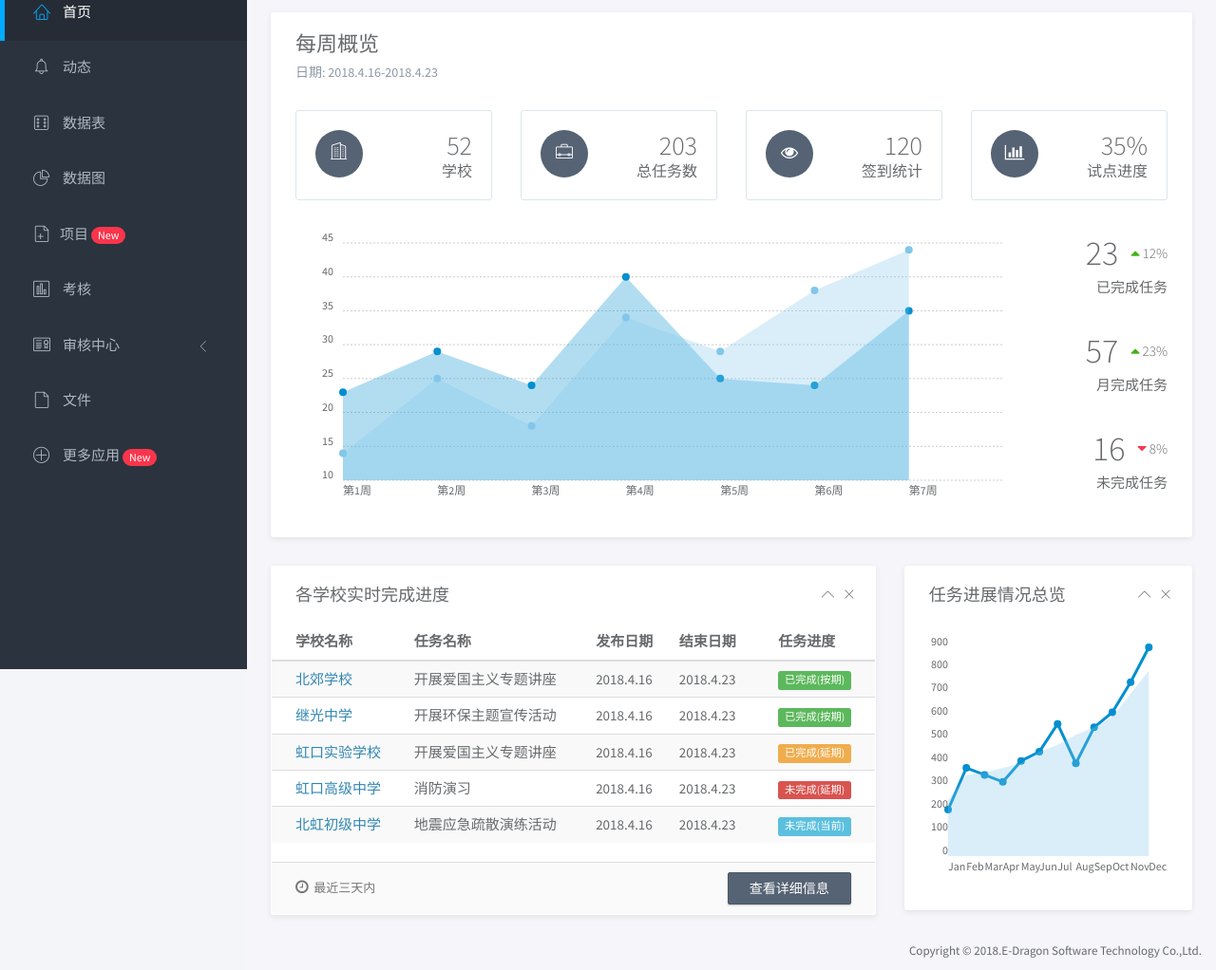
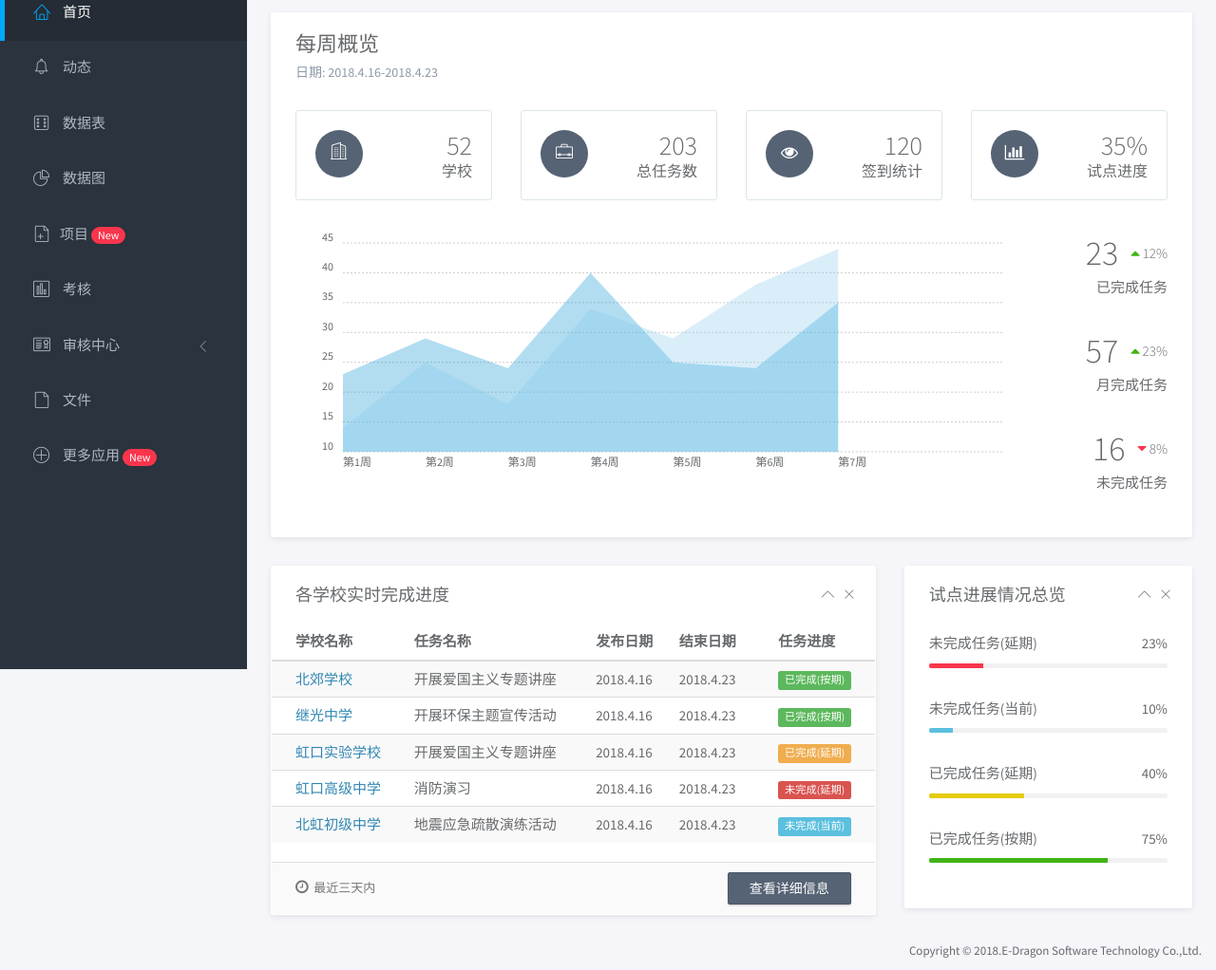
Before and after one commit to all3nyuan/DTMA-Analysis, a plain HTML site: page index.html in a window 1280 px wide. Shown: the part 95-1117 px from the top of the page at 95% size. Drawn offline with Linux system fonts and the light colour scheme.

Commit message:
all3nyuan

```diff
--- a/index.html
+++ b/index.html
@@ -250,21 +250,52 @@
 							<!-- END RECENT PURCHASES -->
 						</div>
 						<div class="col-md-4">
-							<!-- MULTI CHARTS -->
+								<!-- TASKS -->
 							<div class="panel">
 								<div class="panel-heading">
-									<h3 class="panel-title">任务进展情况总览</h3>
+									<h3 class="panel-title">试点进展情况总览</h3>
 									<div class="right">
 										<button type="button" class="btn-toggle-collapse"><i class="lnr lnr-chevron-up"></i></button>
 										<button type="button" class="btn-remove"><i class="lnr lnr-cross"></i></button>
 									</div>
 								</div>
 								<div class="panel-body">
-									<div id="visits-trends-chart" class="ct-chart"></div>
+									<ul class="list-unstyled task-list">
+										<li>
+											<p>未完成任务(延期) <span class="label-percent">23%</span></p>
+											<div class="progress progress-xs">
+												<div class="progress-bar progress-bar-danger" role="progressbar" aria-valuenow="23" aria-valuemin="0" aria-valuemax="100" style="width:23%">
+													<span class="sr-only">23% Complete</span>
+												</div>
+											</div>
+										</li>
+										<li>
+											<p>未完成任务(当前)<span class="label-percent">10%</span></p>
+											<div class="progress progress-xs">
+												<div class="progress-bar progress-bar-info" role="progressbar" aria-valuenow="10" aria-valuemin="0" aria-valuemax="100" style="width: 10%">
+													<span class="sr-only">10% Complete</span>
+												</div>
+											</div>
+										</li>
+										<li>
+											<p>已完成任务(延期)<span class="label-percent">40%</span></p>
+											<div class="progress progress-xs">
+												<div class="progress-bar progress-bar-warning" role="progressbar" aria-valuenow="40" aria-valuemin="0" aria-valuemax="100" style="width: 40%">
+													<span class="sr-only">Success</span>
+												</div>
+											</div>
+										</li>
+										<li>
+											<p>已完成任务(按期)<span class="label-percent">75%</span></p>
+											<div class="progress progress-xs">
+												<div class="progress-bar progress-bar-success" role="progressbar" aria-valuenow="75" aria-valuemin="0" aria-valuemax="100" style="width: 75%">
+													<span class="sr-only">45% Complete</span>
+												</div>
+											</div>
+										</li>
+									</ul>
 								</div>
 							</div>
-							<!-- END MULTI CHARTS -->
-						</div>
 					</div>
 
 					</div>
@@ -312,7 +343,20 @@
 			},
 			lineSmooth: false,
 		};
+		new Chartist.Bar('#demo-bar-chart', data, options);
 
+
+		// area chart
+		options = {
+			height: "270px",
+			showArea: true,
+			showLine: false,
+			showPoint: false,
+			axisX: {
+				showGrid: false
+			},
+			lineSmooth: false,
+		};
 		new Chartist.Line('#headline-chart', data, options);
 
 
```
